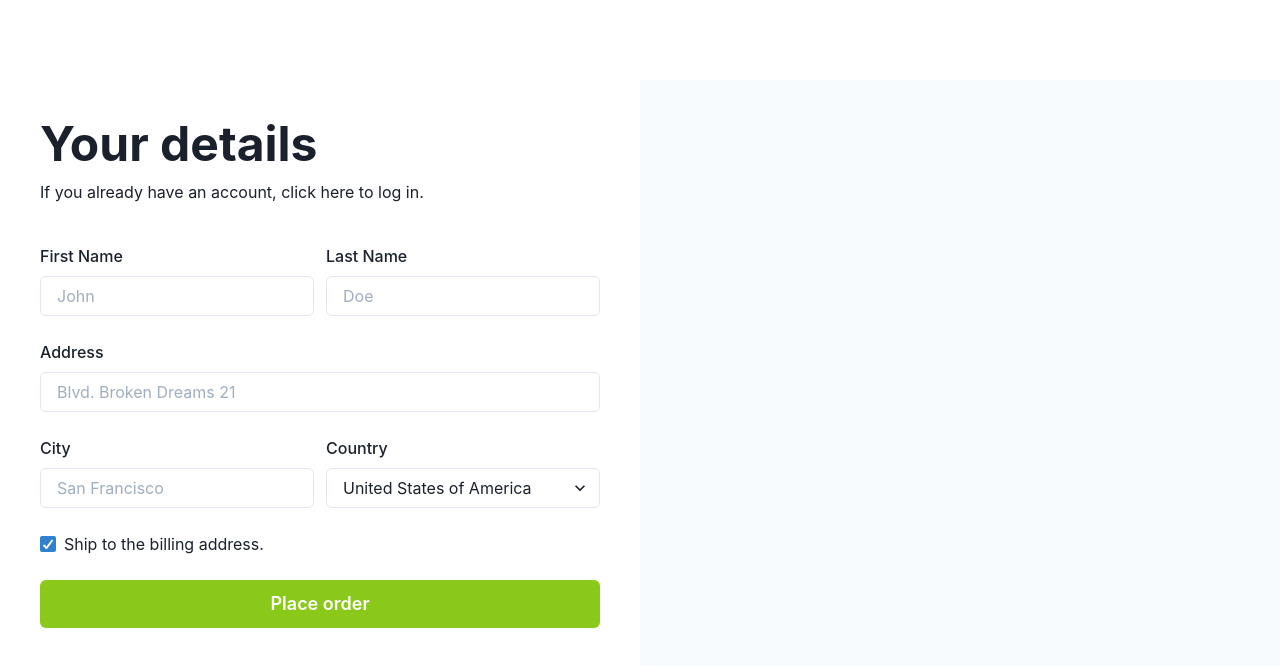
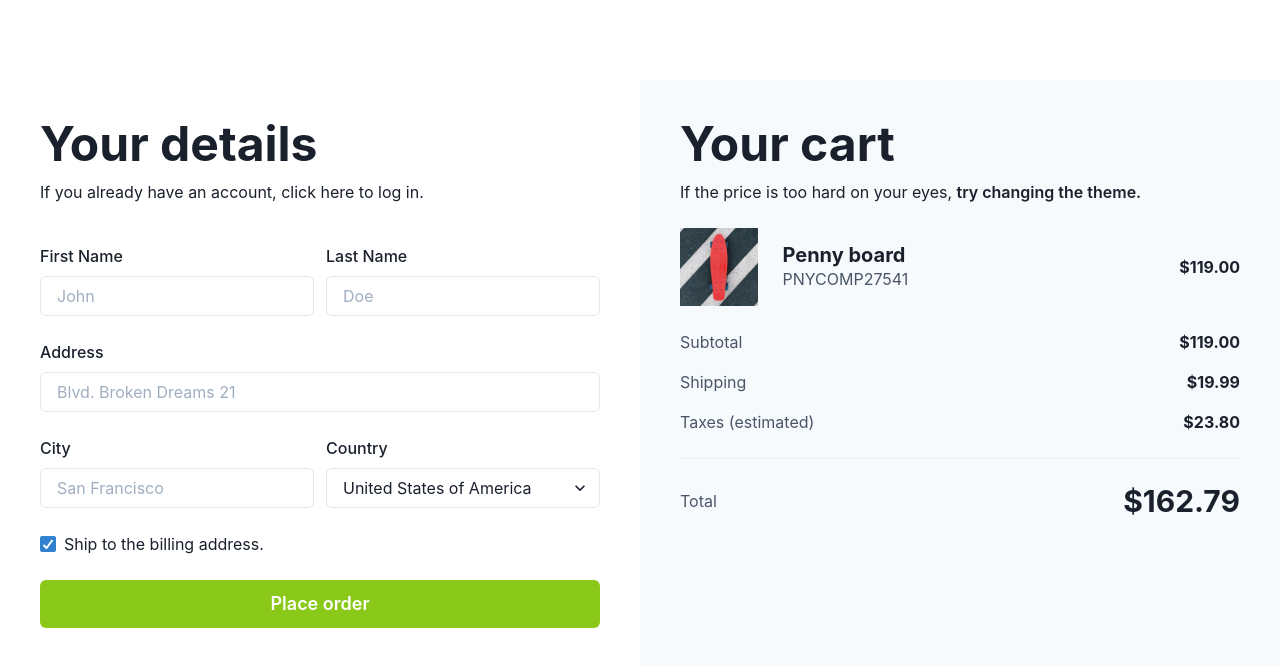
Before and after one commit to babugia/chakra-ui-getting-started, a Next.js app: page / in a window 1280 px wide. Shown: the top 666 px of the page. Built offline with nearby package versions, Linux system fonts and the light colour scheme.

Commit message:
feat: cart and dark mode

```diff
--- a/pages/src/sections/cart.tsx
+++ b/pages/src/sections/cart.tsx
@@ -1,11 +1,80 @@
-import { VStack } from '@chakra-ui/react';
+import {
+  Heading,
+  HStack,
+  VStack,
+  Image,
+  AspectRatio,
+  Text,
+  Divider,
+  Stack,
+  Button,
+  useColorMode,
+  useColorModeValue,
+} from '@chakra-ui/react';
 
 const Cart = () => {
+  const { toggleColorMode } = useColorMode();
+  const bgColor = useColorModeValue('gray.50', 'whiteAlpha.50');
+  const secondaryTextColor = useColorModeValue('gray.600', 'gray.400');
   return (
-    <VStack w="full" h="full" p={10} spacing={10} alignItems="flex-start" bg="gray.50">
-
+    <VStack
+      w="full"
+      h="full"
+      p={10}
+      spacing={6}
+      align="flex-start"
+      bg={bgColor}
+    >
+      <VStack alignItems="flex-start" spacing={3}>
+        <Heading size="2xl">Your cart</Heading>
+        <Text>
+          If the price is too hard on your eyes,{' '}
+          <Button onClick={toggleColorMode} variant="link" colorScheme="black">
+            try changing the theme.
+          </Button>
+        </Text>
+      </VStack>
+      <HStack spacing={6} alignItems="center" w="full">
+        <AspectRatio ratio={1} w={24}>
+          <Image src="/images/skateboard.jpeg" alt="Skateboard" />
+        </AspectRatio>
+        <Stack
+          spacing={0}
+          w="full"
+          direction="row"
+          justifyContent="space-between"
+          alignItems="center"
+        >
+          <VStack w="full" spacing={0} alignItems="flex-start">
+            <Heading size="md">Penny board</Heading>
+            <Text color={secondaryTextColor}>PNYCOMP27541</Text>
+          </VStack>
+          <Heading size="sm" textAlign="end">
+            $119.00
+          </Heading>
+        </Stack>
+      </HStack>
+      <VStack spacing={4} alignItems="stretch" w="full">
+        <HStack justifyContent="space-between">
+          <Text color={secondaryTextColor}>Subtotal</Text>
+          <Heading size="sm">$119.00</Heading>
+        </HStack>
+        <HStack justifyContent="space-between">
+          <Text color={secondaryTextColor}>Shipping</Text>
+          <Heading size="sm">$19.99</Heading>
+        </HStack>
+        <HStack justifyContent="space-between">
+          <Text color={secondaryTextColor}>Taxes (estimated)</Text>
+          <Heading size="sm">$23.80</Heading>
+        </HStack>
+      </VStack>
+      <Divider />
+      <HStack justifyContent="space-between" w="full">
+        <Text color={secondaryTextColor}>Total</Text>
+        <Heading size="lg">$162.79</Heading>
+      </HStack>
     </VStack>
-  )
-}
+  );
+};
 
 export default Cart;
```
Also changed, not shown: public/images/skateboard.jpeg (added).
